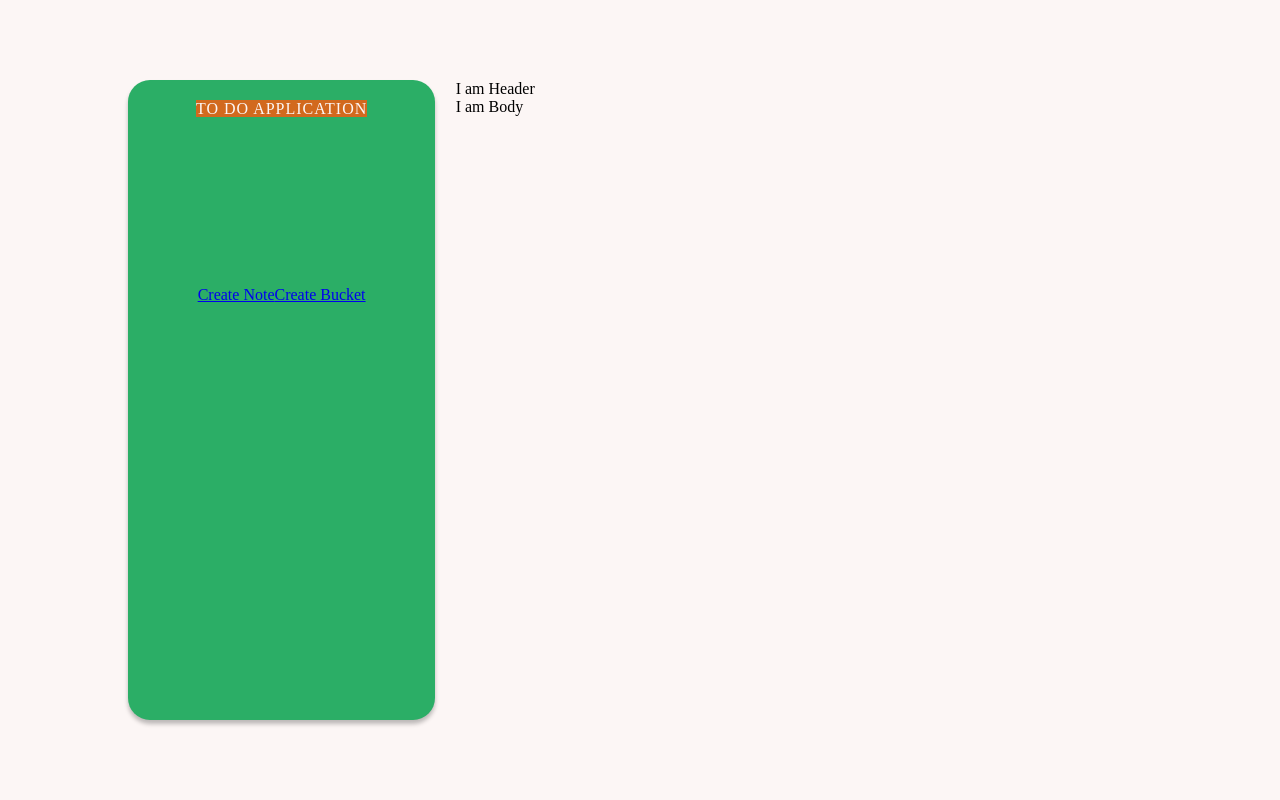
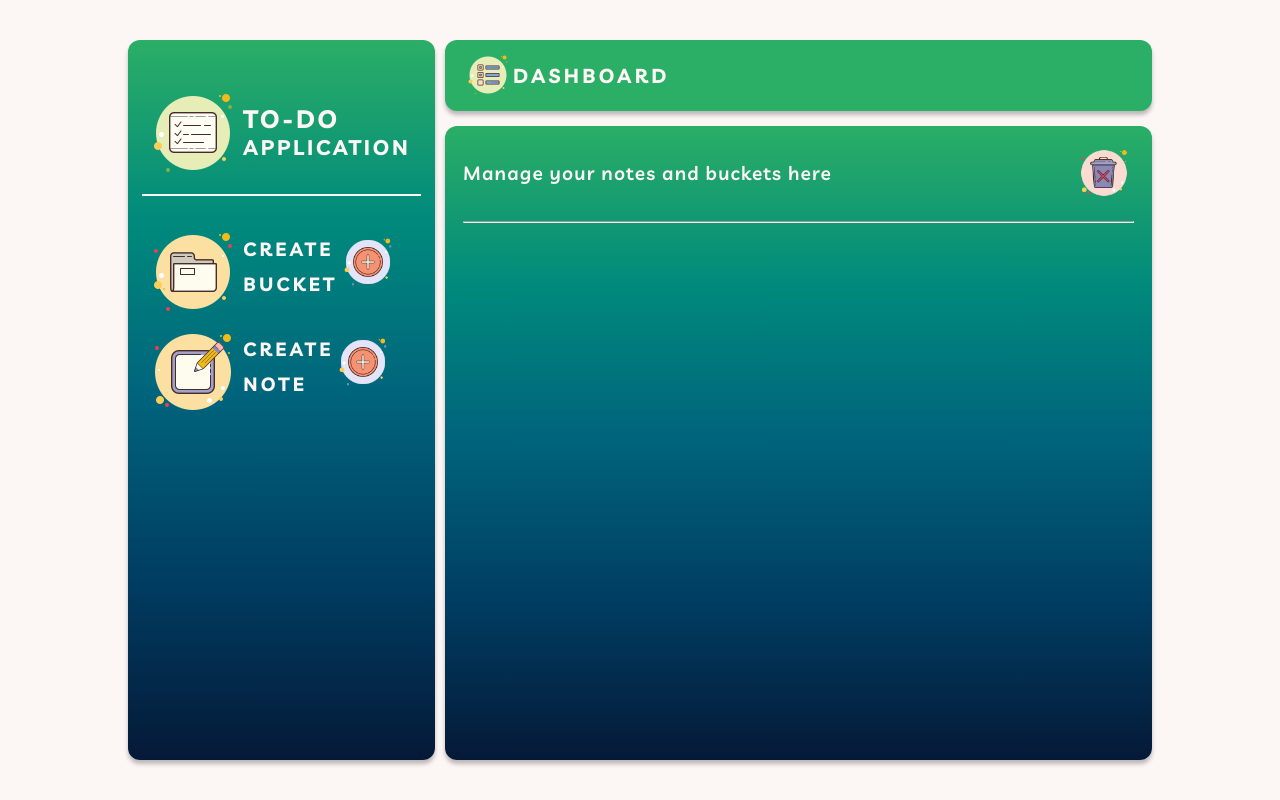
Before and after one commit to dabhishek31/todo, a React (Create React App) app in the folder todo/: page / in a window 1280 px wide. Built offline with nearby package versions, Linux system fonts and the light colour scheme; no server answers.

Commit message:
Frontend: Design

```diff
--- a/todo/src/components/App.js
+++ b/todo/src/components/App.js
@@ -2,13 +2,17 @@ import React, { Component } from 'react';
 import { BrowserRouter as Router } from 'react-router-dom';
 import Routes from '../routes';
 import Sidebar from './sidebar';
+import Header from './Dashboard/Header';
 class App extends Component {
 	render() {
 		return (
 			<Router>
 				<div className="todoContainer">
 					<Sidebar />
-					<Routes />
+					<div className="header-route-container">
+						<Header />
+						<Routes />
+					</div>
 				</div>
 			</Router>
 		);
--- a/todo/src/components/Dashboard/Body.js
+++ b/todo/src/components/Dashboard/Body.js
@@ -1,7 +1,19 @@
 import React from 'react';
+import bin from '../../img/bin.png';
 
 const Body = () => {
-	return <div>I am Body</div>;
+	return (
+		<div className="body-component">
+			<div className="bodyHeader">
+				<div>Manage your notes and buckets here</div>
+				<img src={bin} className="sixty"/>
+			</div>
+
+			<div className="bodyNotesList">
+				<hr />
+			</div>
+		</div>
+	);
 };
 
 export default Body;
--- a/todo/src/components/Dashboard/Header.js
+++ b/todo/src/components/Dashboard/Header.js
@@ -1,11 +1,17 @@
 import React from 'react';
+import dashboard from '../../img/dashboard.png';
 
 const Header = () => {
-  return (
-    <div>
-      I am Header
-    </div>
-  );
-}
+	return (
+		<div className="header-component">
+			<div className="header-contents">
+				<div className="headerStyle">
+					<img src={dashboard} />
+					<div className="headerText">DASHBOARD</div>
+				</div>
+			</div>
+		</div>
+	);
+};
 
 export default Header;
--- a/todo/src/components/Dashboard/index.js
+++ b/todo/src/components/Dashboard/index.js
@@ -1,6 +1,5 @@
 import React, { Component } from 'react';
 import { connect } from 'react-redux';
-import Header from './Header';
 import Body from './Body';
 import { getBucketAndNotes } from '../../actions';
 class index extends Component {
@@ -9,18 +8,13 @@ class index extends Component {
 		props.getBucketAndNotes();
 	}
 	render() {
-		return (
-			<>
-				<Header />
-				<Body />
-			</>
-		);
+		return <Body />;
 	}
 }
 
 const mapStateToProps = state => ({
-  dashboardData: state.dashboardData,
-})
+	dashboardData: state.dashboardData,
+});
 
 const mapDispatchToProps = (dispatch, ownProps) => ({
 	getBucketAndNotes: () => {
--- a/todo/src/components/sidebar.js
+++ b/todo/src/components/sidebar.js
@@ -1,17 +1,46 @@
 import React from 'react';
 import { Link } from 'react-router-dom';
+import todoList from '../img/todo-list.png';
+import add from '../img/add.png';
+import folder from '../img/folder.png';
+import createNote from '../img/createNote.png';
 
 const sidebar = () => {
 	return (
 		<div className="sidebarContents">
-			<div className="app-name">
-				<Link exact to="/">
-					To Do Application
+			<div className="app-name-wrapper">
+				<Link className="app-name" exact to="/">
+					<img src={todoList} />
+					<div className="app-name-container font-style">
+						<div className="main-text">TO-DO</div>
+						<div className="sub-text">APPLICATION</div>
+					</div>
 				</Link>
 			</div>
-			<div className="sub-menu">
-				<Link to="/create/note">Create Note</Link>
-				<Link to="/create/bucket">Create Bucket</Link>
+			<hr className="hr-sidebar" />
+			<div className="sub-menu ">
+				<Link to="/create/bucket" className="sidebar-sub-menu font-style">
+					<img src={folder} />
+					<div>
+						<div class="sub-menu-text">
+							CREATE
+							<br />
+							BUCKET
+						</div>
+					</div>
+					<img src={add} className="sixty"/>
+				</Link>
+				<Link to="/create/note" className="sidebar-sub-menu font-style">
+					<img src={createNote} />
+					<div>
+						<div class="sub-menu-text">
+							CREATE
+							<br />
+							NOTE
+						</div>
+					</div>
+					<img src={add} className="sixty"/>
+				</Link>
 			</div>
 		</div>
 	);
--- a/todo/src/css/styles.css
+++ b/todo/src/css/styles.css
@@ -1,15 +1,21 @@
+@import url('https://fonts.googleapis.com/css?family=Livvic:400,500,600,700,900&display=swap');
 *{
   margin: 0;
   padding: 0;
+  font-family: 'Livvic', sans-serif;
 }
 
 body{
   background: #FCF6F5;
 }
 
+a{
+  text-decoration: none;
+}
+
 .todoContainer{
   width: 80%;
-  height: 80%;
+  height: 90%;
   display: flex;
   justify-content: space-between;
   position: absolute;
@@ -23,33 +29,164 @@ body{
 .sidebarContents{
   height: 100%;
   width: 30%;
+  /* background: #2BAE66; */
+  background-image: linear-gradient(to top, #051937, #003d62, #00637c, #008a7c, #2bae66);
+  box-shadow: 0px 4px 4px rgba(0, 0, 0, 0.25);
+  border-radius: 12px;
+  display: flex;
+  flex-direction: column;
+}
+
+.header-route-container{
+  height: 100%;
+  width: 69%;
+  display: flex;
+  flex-direction: column;
+  justify-content: space-between;
+}
+
+.header-component{
   background: #2BAE66;
+  height: 10%;
   box-shadow: 0px 4px 4px rgba(0, 0, 0, 0.25);
-  border-radius: 22px;
+  border-radius: 12px;
+  margin-bottom: 15px;
+}
+
+.body-component{
+  width: 95%;
+  height: 100%;
+  margin: 0 auto;
   display: flex;
   flex-direction: column;
 }
 
 .dashboardContents{
-  width: 68%;
+  width: 100%;
+  height: 90%;
+  background-image: linear-gradient(to top, #051937, #003d62, #00637c, #008a7c, #2bae66);
+  box-shadow: 0px 4px 4px rgba(0, 0, 0, 0.25);
+  border-radius: 12px;
+}
+
+.app-name-wrapper{
+  height: 154px;
+  width: 90%;
+  margin: 0 auto;
+}
+
+.hr-sidebar{
+  width: 90%;
+  margin: 0 auto;
+  border: 1px solid #FCF6F5;
+  margin-bottom: 26px;
 }
 
 .app-name{
-  height: 30%;
+  display: flex;
+  margin: 43px 0px 0px 0px;
+}
+/* .app-name:hover{
+  background: rgb(10, 128, 63);
+  border-radius: 5px;
+} */
+.app-name-container{
+  padding: 20px 0px 13px 0px;
+}
+
+.font-style{
+  letter-spacing: 0.17em;
+  color: #FCF6F5;
+}
+
+.main-text{
+  font-size: 25px;
+  font-weight: bold;
+}
+
+.sub-text{
+  font-size: 21px;
+  font-weight: bold;
+}
+
+.sub-menu{
+  height: auto;
+  width: 90%;
+  margin: 0 auto;
+}
+
+.sidebar-sub-menu{
+  display: flex;
+}
+
+.sidebar-sub-menu:hover{
+  background-image: linear-gradient(to top, #051937, #061f44, #072550, #092c5e, #0c326b);
+  border-radius: 5px;
+}
+
+.sub-menu-text{
+  font-style: normal;
+  font-weight: bold;
+  font-size: 19px;
+  line-height: 35px;
+  text-align: left;
+  letter-spacing: 0.17em;
+  padding-top: 10px;
+}
+
+.sixty{
+  height: 60px;
+  width: 60px;
+  margin-top: 10px;
+}
+.headerStyle{
+  display: inherit;
+}
+
+.header-contents{
+  display: flex;
+  justify-content: space-between;
+  width: 95%;
+  height: 100%;
+  margin: 0 auto;
+}
+
+.header-contents img{
+  height: 50px;
+  width: 50px;
+  margin: auto auto;
+
+}
+
+.headerText{
+  margin: auto auto;
+  font-style: normal;
+  font-weight: bold;
+  font-size: 20px;
   text-align: center;
-  padding-top: 20px;
-  width: 100%;
+  letter-spacing: 0.17em;
+  color: #FCF6F5;
 }
-.app-name a{
-  font-size: 16px;
+
+.bodyHeader{
+  display: flex;
+  justify-content: space-between;
+  height: 15%;
+}
+
+.bodyNotesList{
+  height: 85%;
+}
+
+.bodyHeader div{
+  width: 80%;
+  font-weight: 600;
+  font-size: 19px;
+  line-height: 30px;
+  letter-spacing: 0.06em;
   color: #FCF6F5;
-  width: 100%;
-  background: chocolate;
-  text-decoration: none;
-  text-transform: uppercase;
-  letter-spacing: 1px;
 }
-.sub-menu{
-  height: 70%;
-  text-align: center;
+
+.bodyHeader div,.bodyHeader img{
+  margin: auto 0;
 }
```
